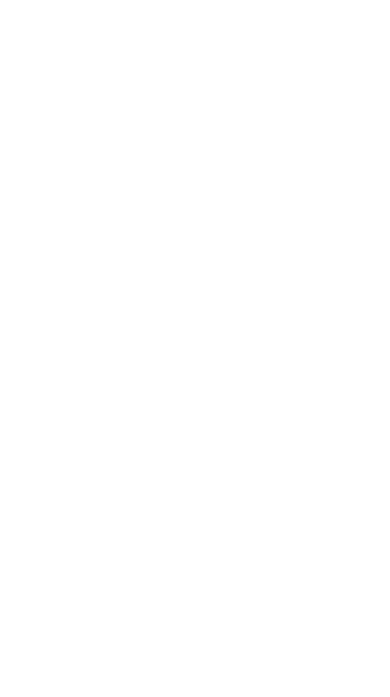
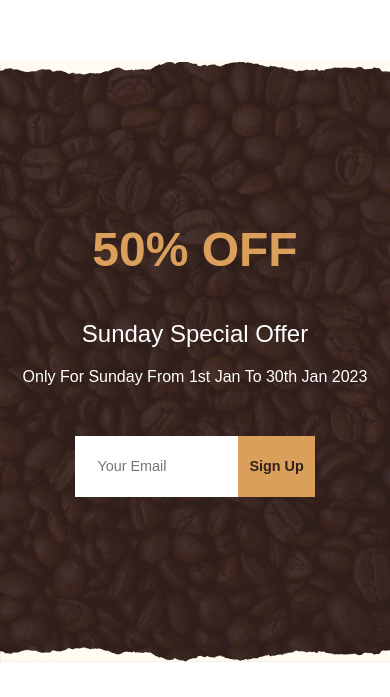
Before and after one commit to naziwebdev/coffee-shop, a Next.js app: page / in a window 390 px wide. Shown: the part 5280-5977 px from the top of the page. Before the commit the page ends 5118 px from the top, so only its background shows below. Built offline with nearby package versions, Linux system fonts and the light colour scheme.

Commit message:
Create offer section & responsive

```diff
--- /dev/null
+++ b/components/templates/Index/Offer/Offer.js
@@ -0,0 +1,26 @@
+import React from 'react'
+import styles from './Offer.module.css'
+
+export default function Offer() {
+    return (
+        <div className={styles['offer']}>
+            <h1 className={styles['offer__title']}>
+                50% off
+            </h1>
+            <div className={styles['offer__text-box']}>
+                <h3 className={styles['offer__date']}>
+                    sunday special offer
+                </h3>
+                <p className={styles['offer__date-details']}>
+                    only for sunday from 1st jan to 30th jan 2023
+                </p>
+            </div>
+            <form className={styles['offer__inform']}>
+                <input type='email' placeholder='Your Email' className={styles['offer__inform-input']} />
+                <button type='submit' className={styles['offer__inform-btn']}>
+                    Sign Up
+                </button>
+            </form>
+        </div>
+    )
+}
--- /dev/null
+++ b/components/templates/Index/Offer/Offer.module.css
@@ -0,0 +1,164 @@
+.offer {
+    width: 100%;
+    height: 600px;
+    background-image: linear-gradient(rgba(51, 33, 29, .9), rgba(51, 33, 29, .9)), url('/images/bg.jpg');
+    margin-top: 14rem;
+    background-attachment: fixed;
+    background-position: center;
+    background-size: cover;
+    background-repeat: no-repeat;
+    position: relative;
+    display: flex;
+    flex-direction: column;
+    justify-content: center;
+    align-items: center;
+    row-gap: 3rem;
+    padding: 0 1rem;
+}
+
+.offer::before {
+    content: '';
+    position: absolute;
+    background-image: url('/images/overlay-top.png');
+    background-repeat: repeat-x;
+    width: 100%;
+    height: 50px;
+    top: -2px;
+    z-index: 3;
+}
+
+.offer::after {
+    content: '';
+    position: absolute;
+    background-image: url('/images/overlay-bottom.png');
+    background-repeat: repeat-x;
+    width: 100%;
+    height: 50px;
+    bottom: -35px;
+    z-index: 3;
+}
+
+.offer__title {
+    font-size: 6rem;
+    text-transform: uppercase;
+    color: var(--primary-color);
+    font-weight: 600;
+}
+
+.offer__text-box {
+    color: #fff;
+    text-align: center;
+    text-transform: capitalize;
+}
+
+.offer__date {
+    font-size: 3rem;
+    padding-bottom: 1.2rem;
+}
+
+.offer__date-details {
+    font-size: 1.65rem;
+}
+
+.offer__inform {
+    display: flex;
+    width: 380px;
+}
+
+.offer__inform-input {
+    width: 68%;
+    background-color: #fff;
+    padding: 1.4rem;
+    font-size: 1.1rem;
+    border: none;
+    outline: none;
+}
+
+.offer__inform-btn {
+    flex: 1;
+    border: none;
+    outline: none;
+    background-color: var(--primary-color);
+    color: var(--secondary-color);
+    font-size: 1.2rem;
+    font-weight: 600;
+    cursor: pointer;
+}
+
+@media only screen and (max-width:992px) {
+    .offer__title {
+        font-size: 5rem;
+    }
+
+    .offer__date {
+        font-size: 2.5rem;
+    }
+
+    .offer__date-details {
+        font-size: 1.4rem;
+        line-height: 1.4;
+    }
+
+    .offer__inform{
+        width: 330px;
+    }
+}
+
+@media only screen and (max-width:768px) {
+    .offer__title {
+        font-size: 4rem;
+    }
+
+    .offer__date {
+        font-size: 2rem;
+    }
+
+    .offer__date-details {
+        font-size: 1.2rem;
+    }
+
+    .offer__inform{
+        width: 300px;
+    }
+
+    .offer__inform-btn{
+        font-size: 1rem;
+    }
+
+    .offer__inform-input{
+        font-size: 1rem;
+    }
+}
+
+@media only screen and (max-width:450px) {
+    .offer__title {
+        font-size: 3rem;
+    }
+
+    .offer__date {
+        font-size: 1.5rem;
+    }
+
+    .offer__date-details {
+        font-size: 1rem;
+    }
+
+    .offer__inform{
+        width: 270px;
+    }
+
+    .offer__inform-btn{
+        font-size: .9rem;
+    }
+
+    .offer__inform-input{
+        font-size: .9rem;
+    }
+}
+
+@media only screen and (max-width:450px) {
+    .offer__inform{
+        width: 240px;
+    }
+
+}
--- a/pages/index.js
+++ b/pages/index.js
@@ -1,6 +1,8 @@
 import Slider from "@/components/templates/Index/Slider/Slider"
 import About from "@/components/templates/Index/About/About"
 import Services from "@/components/templates/Index/Services/Services"
+import Offer from "@/components/templates/Index/Offer/Offer"
+
 
 export default function Home() {
   return (
@@ -8,6 +10,7 @@
     <Slider/>
     <About/>
     <Services/>
+    <Offer/>
     </>
   )
 }
```
